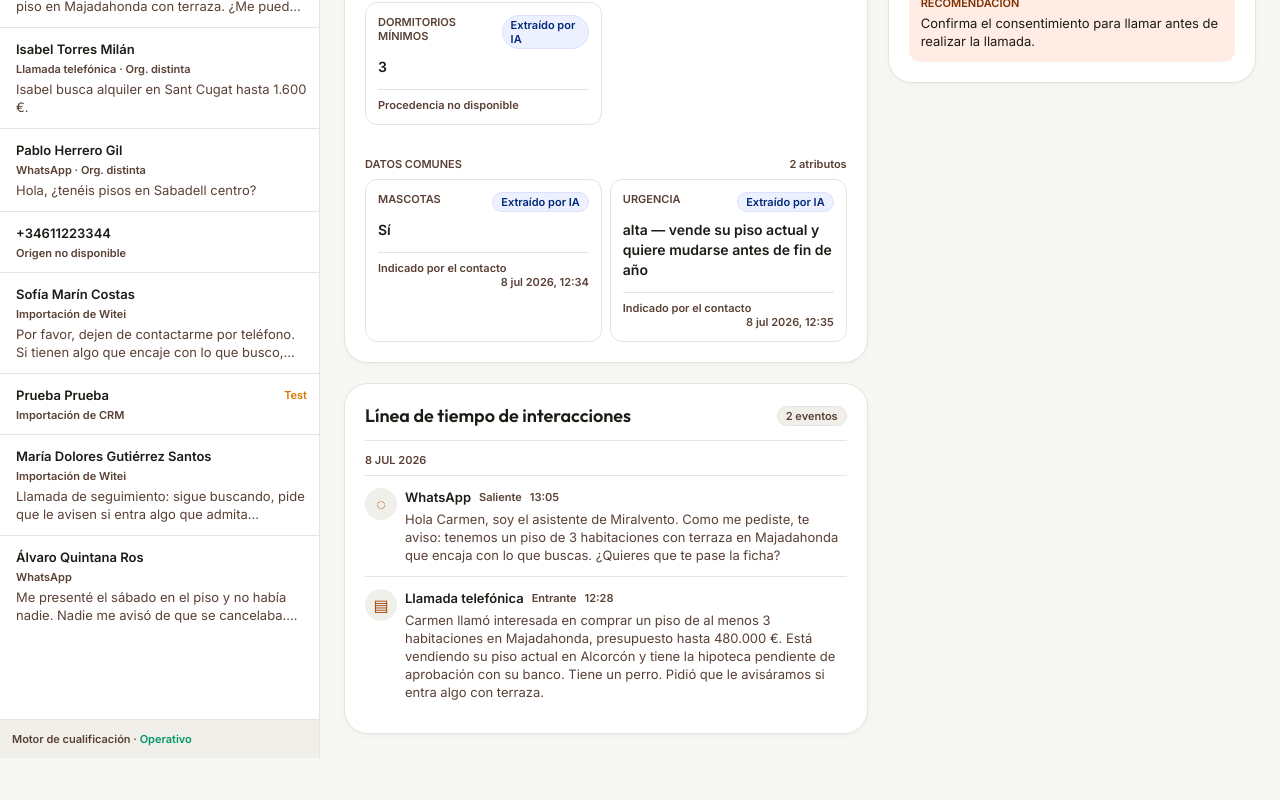
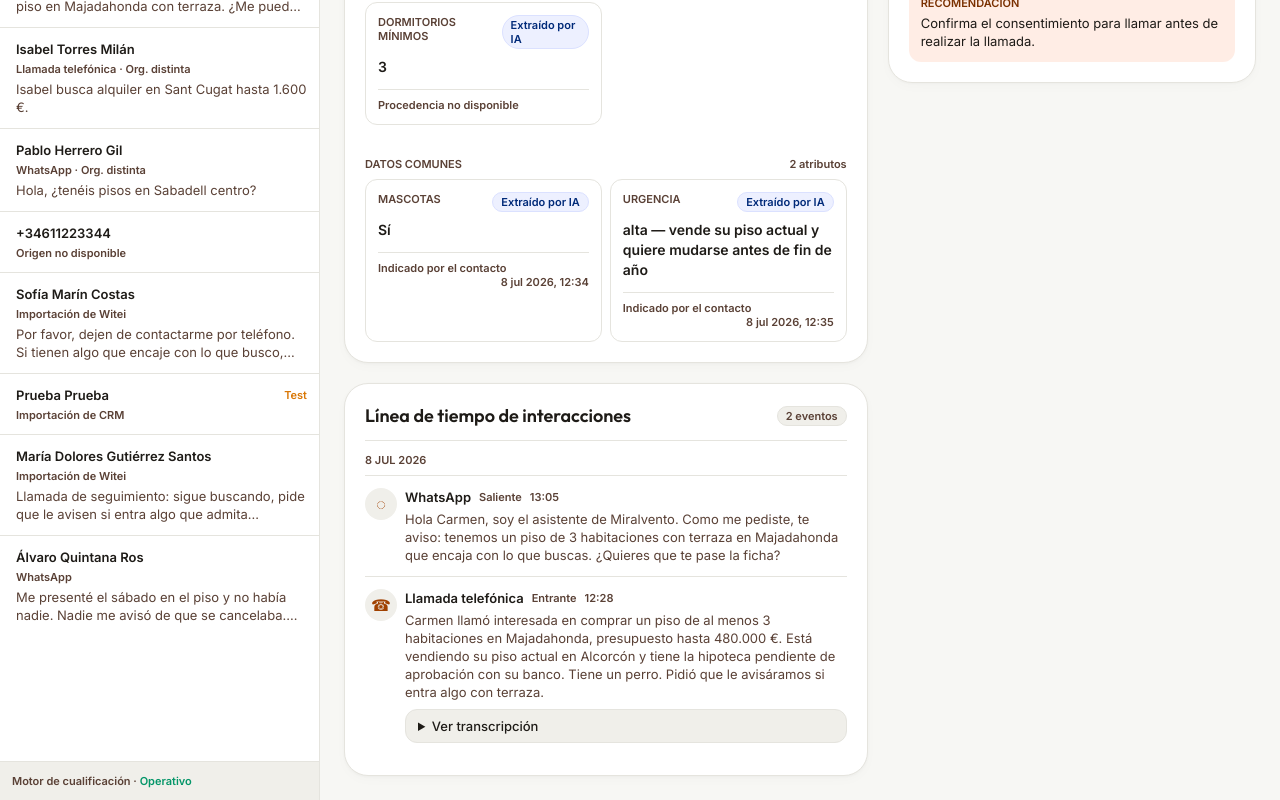
Before and after one commit to dmc2m4/Kontaktu-challenge, a Next.js app: page /contacts/c-001 in a window 1280 px wide. Shown: the part 986-1786 px from the top of the page. Before the commit the page ends 1744 px from the top, so only its background shows below. Built offline with nearby package versions, Linux system fonts and the light colour scheme.

Commit message:
fix: preserve transcript disclosure for localized call labels

```diff
--- a/src/components/contact-detail/interaction-item.tsx
+++ b/src/components/contact-detail/interaction-item.tsx
@@ -3,7 +3,7 @@ import type { NormalizedInteraction } from "@/lib/contacts/contact-types";
 
 export default function InteractionItem({ interaction }: { interaction: NormalizedInteraction }) {
   const time = formatContactTime(interaction.createdAt);
-  const isVoice = interaction.channel.label === "Phone call";
+  const isVoice = ["VOICE_CALL", "VOICE", "VOZ", "LLAMADA"].includes(interaction.channel.originalValue?.trim().toUpperCase() ?? "");
   return (
     <li className="border-t border-border-subtle py-space-md">
       <div className="flex gap-space-sm">
```
